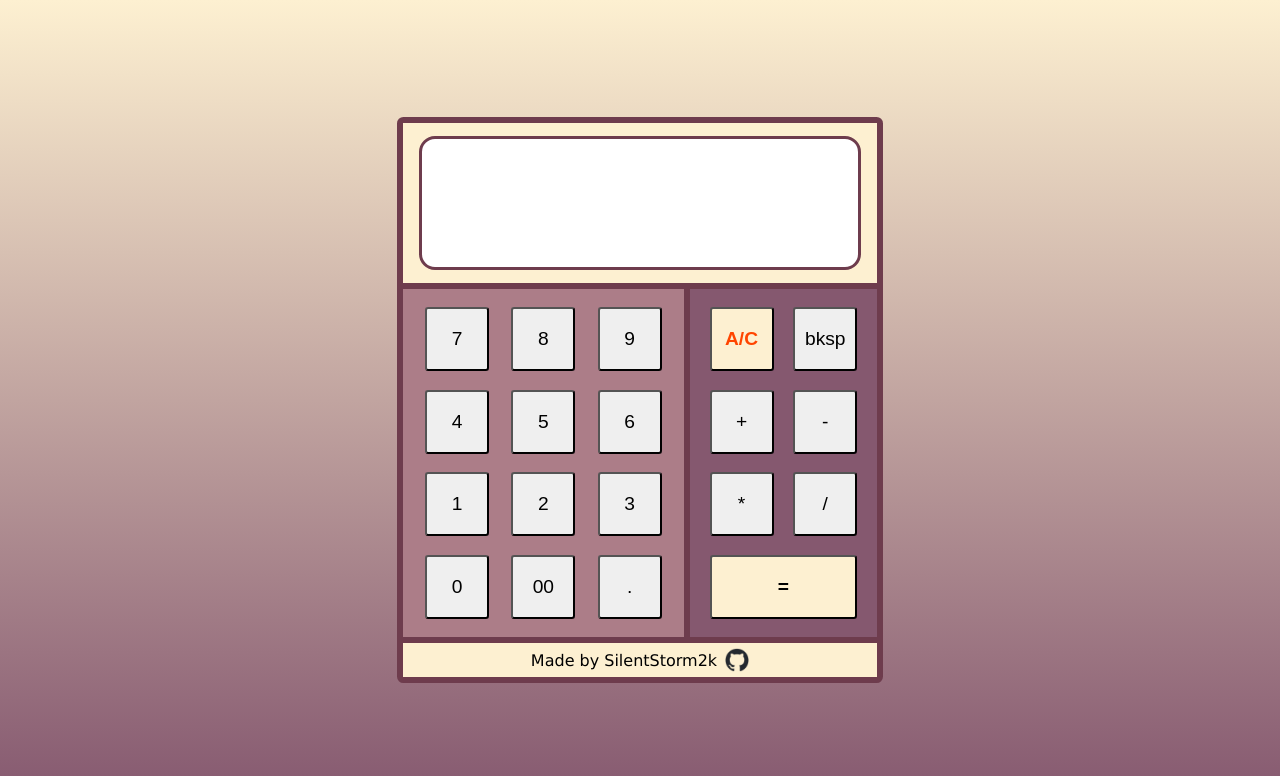
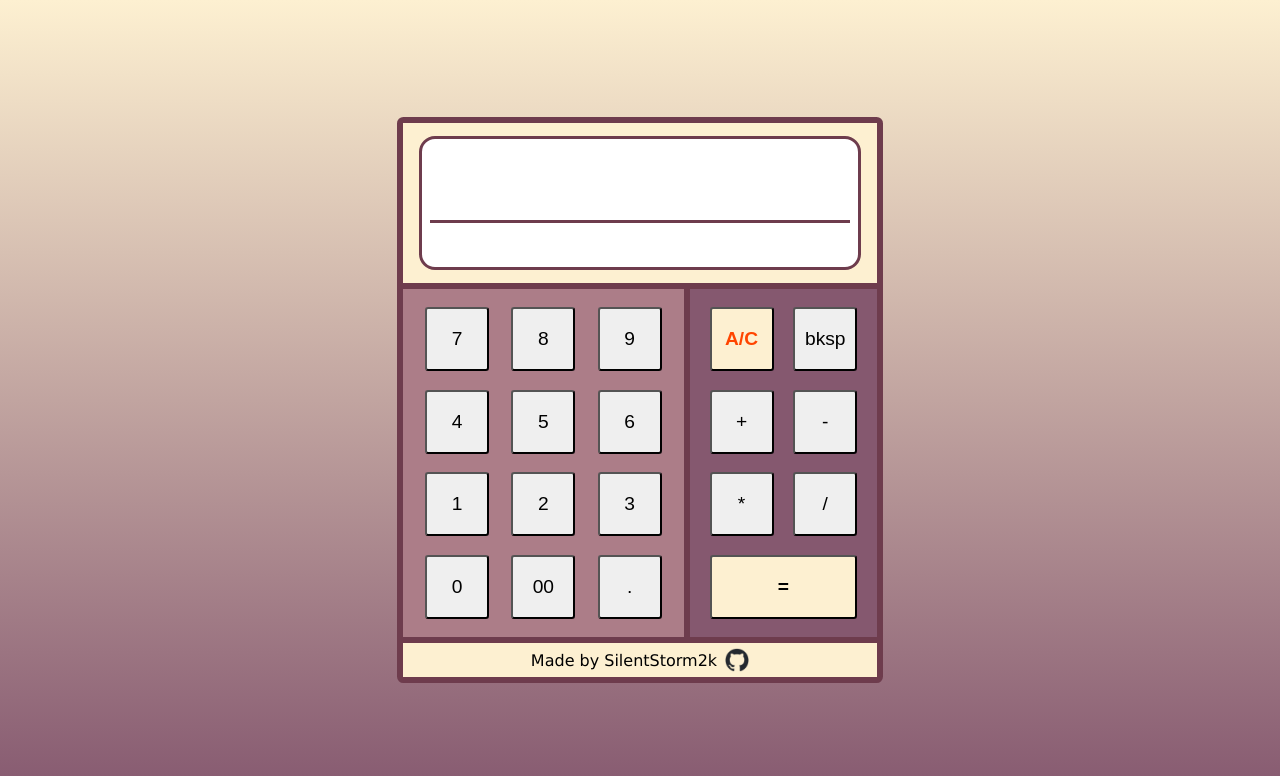
Before and after one commit to SilentStorm2k/calculator, a plain HTML site: page index.html in a window 1280 px wide. Drawn offline with Linux system fonts and the light colour scheme.

Commit message:
feat: added divs to hold current and result of calculations

```diff
--- a/index.html
+++ b/index.html
@@ -9,7 +9,10 @@
 <body>
     <div class="calculator-container">
         <div class="display-container">
-            <div class="display"></div>
+            <div class="display">
+                <div class="input-display"></div>
+                <div class="result-display"></div>
+            </div>
         </div>
         <div class="input-container">
             <div class="numpad">
```
